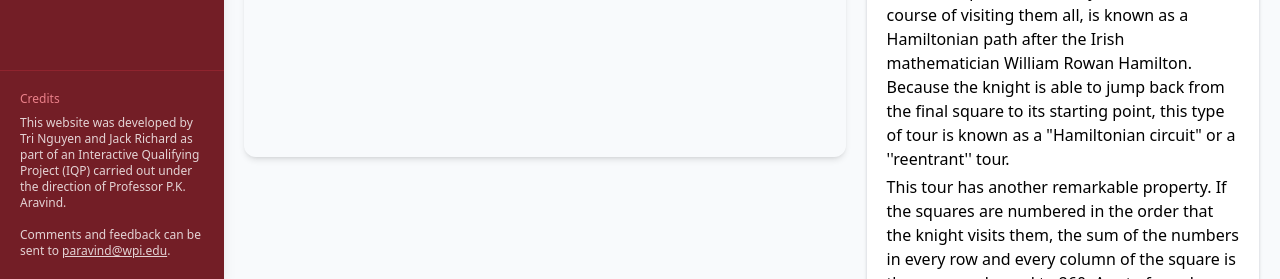
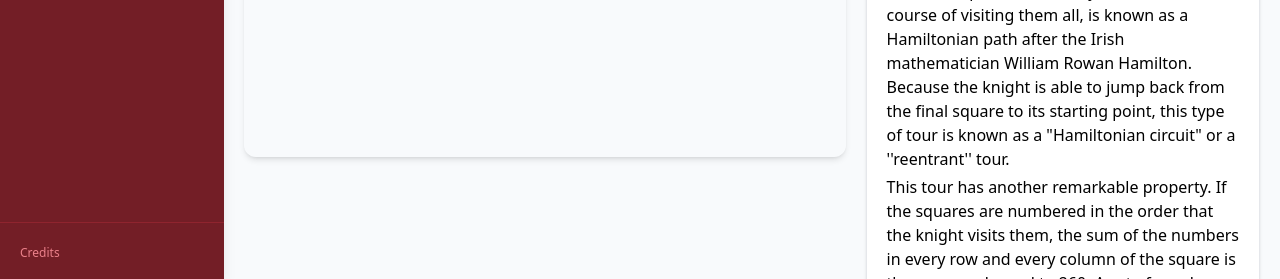
Before and after one commit to JackRichard889/wpi-chessboard-recreations, a SvelteKit app: page / in a window 1280 px wide. Shown: the part 521-800 px from the top of the page. Built offline with nearby package versions, Linux system fonts and the light colour scheme.

Commit message:
Move credits.

```diff
--- a/src/routes/+page.svelte
+++ b/src/routes/+page.svelte
@@ -19,6 +19,7 @@
 	let knightPath: { restart: () => void } | undefined = $state();
 
 	let TourComponent = $derived(activeTour?.component);
+	let showCredits: boolean = $state(false);
 
 	$effect(() => {
 		if (activeTour) {
@@ -65,11 +66,11 @@
 			>
 		</nav>
 
-		<div class="border-t border-primary-600 px-5 py-5 mt-auto">
-			<p class="mb-2 text-xs text-primary-300">Credits</p>
-			<p class="text-xs text-white/80">This website was developed by Tri Nguyen and Jack Richard as part
-				of an Interactive Qualifying Project (IQP) carried out under the direction of Professor P.K. Aravind.<br><br>Comments
-				and feedback can be sent to <a class="underline" href="mailto:paravind@wpi.edu">paravind@wpi.edu</a>.</p>
+		<div class="border-t border-primary-600 px-5 py-4 mt-auto">
+			<button
+				onclick={() => (showCredits = true)}
+				class="text-xs text-primary-300 hover:text-white transition-colors duration-150 cursor-pointer"
+			>Credits</button>
 		</div>
 	</aside>
 
@@ -125,3 +126,33 @@
 		</main>
 	</div>
 </div>
+
+{#if showCredits}
+	<div
+		class="fixed inset-0 z-50 flex items-center justify-center bg-black/50"
+		onclick={() => (showCredits = false)}
+	>
+		<div
+			class="relative w-full max-w-md rounded-xl bg-white p-8 shadow-xl"
+			onclick={(e) => e.stopPropagation()}
+		>
+			<button
+				onclick={() => (showCredits = false)}
+				class="absolute top-4 right-4 text-gray-400 hover:text-gray-600 transition-colors cursor-pointer"
+				aria-label="Close"
+			>
+				<svg xmlns="http://www.w3.org/2000/svg" class="h-5 w-5" viewBox="0 0 20 20" fill="currentColor">
+					<path fill-rule="evenodd" d="M4.293 4.293a1 1 0 011.414 0L10 8.586l4.293-4.293a1 1 0 111.414 1.414L11.414 10l4.293 4.293a1 1 0 01-1.414 1.414L10 11.414l-4.293 4.293a1 1 0 01-1.414-1.414L8.586 10 4.293 5.707a1 1 0 010-1.414z" clip-rule="evenodd" />
+				</svg>
+			</button>
+			<h2 class="mb-4 text-lg font-semibold text-gray-800">Credits</h2>
+			<p class="text-sm text-gray-600 leading-relaxed">
+				This website was developed by Tri Nguyen and Jack Richard as part of an Interactive Qualifying
+				Project (IQP) carried out under the direction of Professor P.K. Aravind.
+			</p>
+			<p class="mt-4 text-sm text-gray-600">
+				Comments and feedback can be sent to <a class="text-primary-700 underline hover:text-primary-900" href="mailto:paravind@wpi.edu">paravind@wpi.edu</a>.
+			</p>
+		</div>
+	</div>
+{/if}
```
